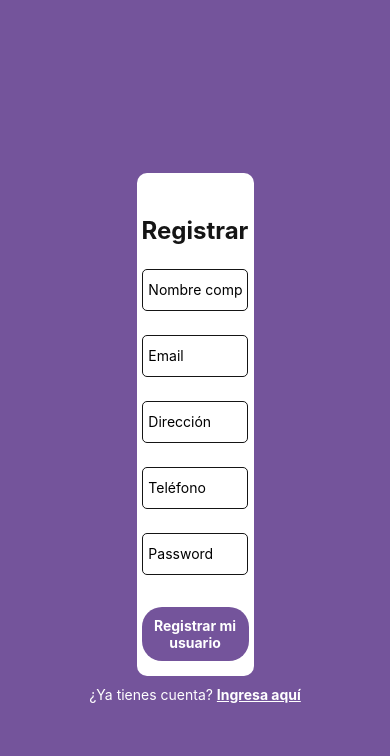
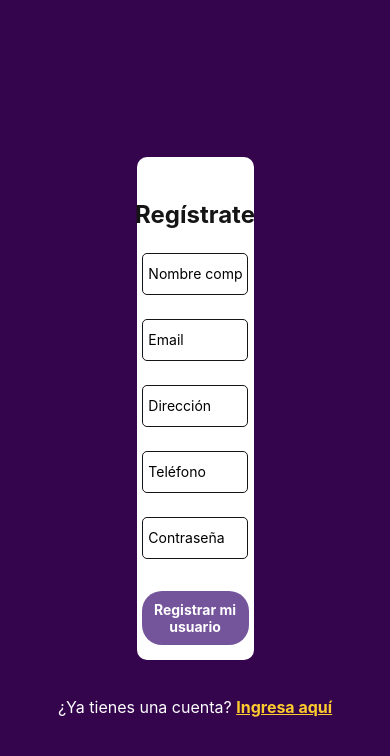
Before and after one commit to Roccopellegrinoo/proyect-native, a React Native app: screen /Register in a window 390 px wide. Shown: the top 756 px of the page. Built offline with nearby package versions, Linux system fonts and the light colour scheme.

Commit message:
cambio estilo de registro y login

```diff
--- a/src/components/FormLogin.js
+++ b/src/components/FormLogin.js
@@ -6,8 +6,8 @@ class FormLogin extends Component {
     constructor(props){
         super(props)
         this.state={
-            email:'',
-            password:''
+            inputEmail:'',
+            inputContraseña:''
         }
     }
     validarCampo(texto) {
@@ -28,24 +28,25 @@ class FormLogin extends Component {
 
   render() {
     return (
-      <View>
+      <View style={styles.contenedor}>
+        <Text style={styles.title}>Ingresar</Text>
         <TextInput
             placeholder='Ingresa tu email'
             keyboardType='email-address'
-            value={this.state.email}
-            onChangeText={(text)=> this.setState({email: text})}
+            value={this.state.inputEmail}
+            onChangeText={(text)=> this.setState({inputEmail: text})}
             style={styles.input}
         />
         <TextInput
             placeholder='Contraseña'
             keyboardType='password'
-            value={this.state.password}
-            onChangeText={(text) => this.setState({ password: text })}
+            value={this.state.inputContraseña}
+            onChangeText={(text) => this.setState({ inputContraseña: text })}
             style={styles.input}
             secureTextEntry={true}
         />
         <TouchableOpacity
-            onPress={() => this.logueo(this.state.email, this.state.password)}
+            onPress={() => this.logueo(this.state.inputEmail, this.state.inputContraseña)}
             style={styles.btn}
         >
                     <Text style={styles.btnText}>Ingresar</Text>
--- a/src/components/FormRegister.js
+++ b/src/components/FormRegister.js
@@ -66,7 +66,7 @@ export default class FormRegister extends Component {
     render() {
         return (
             <View style={styles.contenedor}>
-                <Text style={styles.title}>Registrar</Text>
+                <Text style={styles.title}>Regístrate</Text>
                 <TextInput
                     style={styles.input}
                     placeholder='Nombre completo'
@@ -97,14 +97,14 @@ export default class FormRegister extends Component {
                 />
                 <TextInput
                     style={styles.input}
-                    placeholder='Password'
-                    onChangeText={(text) => this.setState({ inputPassword: text })}
-                    value={this.state.inputPassword}
+                    placeholder='Contraseña'
+                    onChangeText={(text) => this.setState({ inputContraseña: text })}
+                    value={this.state.inputContraseña}
                     secureTextEntry={true}
                 />
                 <TouchableOpacity
                     style={styles.btn}
-                    onPress={() => this.registrarUsuario(this.state.inputMail, this.state.inputPassword)}
+                    onPress={() => this.registrarUsuario(this.state.inputMail, this.state.inputContraseña)}
                 >
                     <Text style={styles.btnText}>Registrar mi usuario</Text>
                 </TouchableOpacity>
--- a/src/screens/Login.js
+++ b/src/screens/Login.js
@@ -1,52 +1,57 @@
-import { Text, View, TouchableOpacity, StyleSheet } from 'react-native'
-import React, { Component } from 'react'
-import FormLogin from '../components/FormLogin'
-import { auth } from '../firebase/config'
+import { Text, View, TouchableOpacity, StyleSheet } from 'react-native';
+import React, { Component } from 'react';
+import FormLogin from '../components/FormLogin';
+import { auth } from '../firebase/config';
 
 class Login extends Component {
   componentDidMount() {
     auth.onAuthStateChanged(user => {
       if (user) {
-        this.props.navigation.navigate('HomeNav')
+        this.props.navigation.navigate('HomeNav');
       }
-    })
+    });
   }
 
   render() {
     return (
-      <View style={styles.contenedor}>
+      <View style={styles.container}>
         <FormLogin navigation={this.props.navigation} />
         <Text style={styles.text}>
-            Aún no tienes una cuenta?<Text> </Text>
-            <TouchableOpacity
-                onPress={()=> this.props.navigation.navigate('Register')}
-            >
-                <Text style={styles.btnText}>Registrate aquí</Text>
-            </TouchableOpacity>
+          ¿Aún no tienes una cuenta?<Text> </Text>
+          <TouchableOpacity
+            onPress={() => this.props.navigation.navigate('Register')}
+          >
+            <Text style={styles.btnText}>Regístrate aquí</Text>
+          </TouchableOpacity>
         </Text>
       </View>
-    )
+    );
   }
 }
 
-export default Login
+export default Login;
 
 const styles = StyleSheet.create({
-  contenedor: {
-    display: 'flex',
+  container: {
+    flex: 1,
     alignItems: 'center',
     justifyContent: 'center',
-    backgroundColor: '#74549B',
-    height: '100vh'
+    backgroundColor: '#34044c',
   },
   text: {
     textAlign: 'center',
-    color: '#fff',
+    color: '#FFFFFF',
+    marginTop: 20,
+    fontSize: 16,
+    lineHeight: 24,
   },
   btnText: {
     textAlign: 'center',
-    color: '#fff',
+    color: '#FECB2E',
     fontWeight: 'bold',
-    textDecorationLine: 'underline'
-  }
-})
+    textDecorationLine: 'underline',
+    marginTop: 5,
+    fontSize: 16,
+    lineHeight: 24,
+  },
+});
--- a/src/screens/Register.js
+++ b/src/screens/Register.js
@@ -1,15 +1,14 @@
-import { Text, View, TouchableOpacity, StyleSheet } from 'react-native'
-import React, { Component } from 'react'
-import FormRegister from '../components/FormRegister'
+import { Text, View, TouchableOpacity, StyleSheet } from 'react-native';
+import React, { Component } from 'react';
+import FormRegister from '../components/FormRegister';
 
 class Register extends Component {
-
   render() {
     return (
-      <View style={styles.contenedor}>
+      <View style={styles.container}>
         <FormRegister navigation={this.props.navigation} />
         <Text style={styles.text}>
-          ¿Ya tienes cuenta?<Text> </Text>
+          ¿Ya tienes una cuenta?<Text> </Text>
           <TouchableOpacity
             onPress={() => this.props.navigation.navigate('Login')}
           >
@@ -17,28 +16,33 @@ class Register extends Component {
           </TouchableOpacity>
         </Text>
       </View>
-    )
+    );
   }
 }
 
-export default Register
+export default Register;
 
 const styles = StyleSheet.create({
-  contenedor: {
-    display: 'flex',
+  container: {
+    flex: 1,
     alignItems: 'center',
     justifyContent: 'center',
-    backgroundColor: '#74549B',
-    height: '100vh'
+    backgroundColor: '#34044C',
   },
   text: {
     textAlign: 'center',
-    color: '#fff',
+    color: '#FFFFFF',
+    marginTop: 20,
+    fontSize: 16,
+    lineHeight: 24,
   },
   btnText: {
     textAlign: 'center',
-    color: '#fff',
+    color: '#FECB2E',
     fontWeight: 'bold',
-    textDecorationLine: 'underline'
-  }
-})
+    textDecorationLine: 'underline',
+    marginTop: 5,
+    fontSize: 16,
+    lineHeight: 24,
+  },
+});
```
